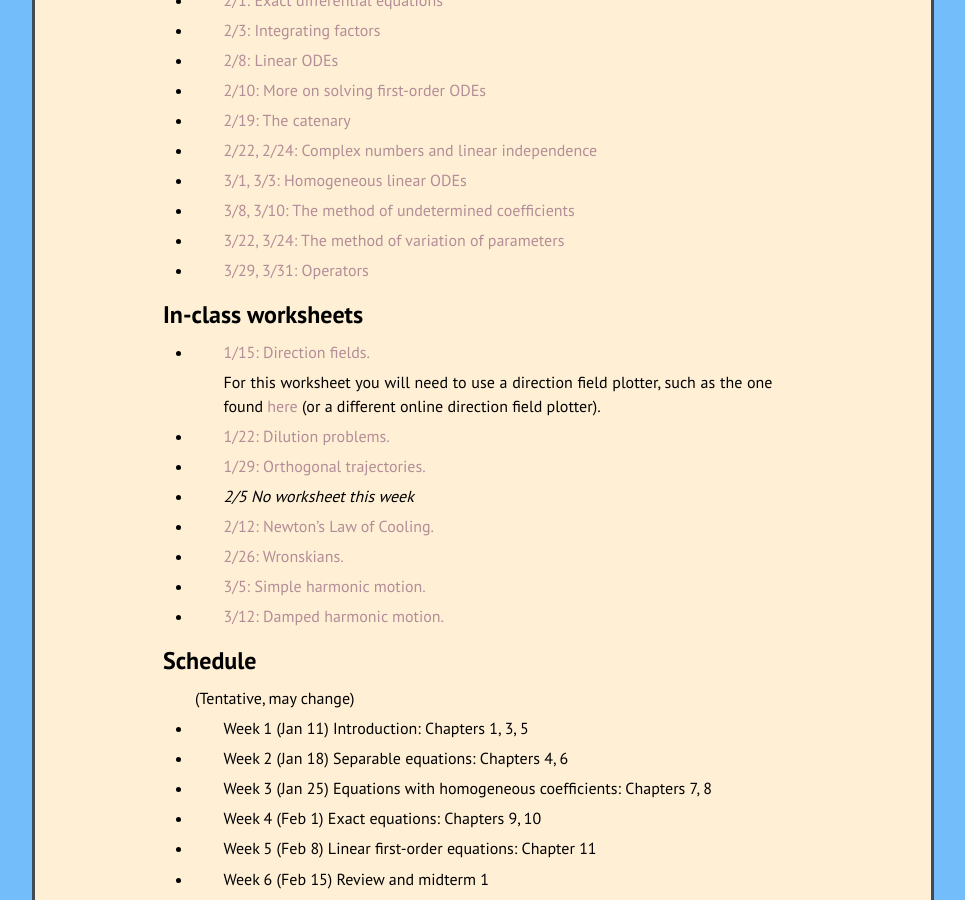
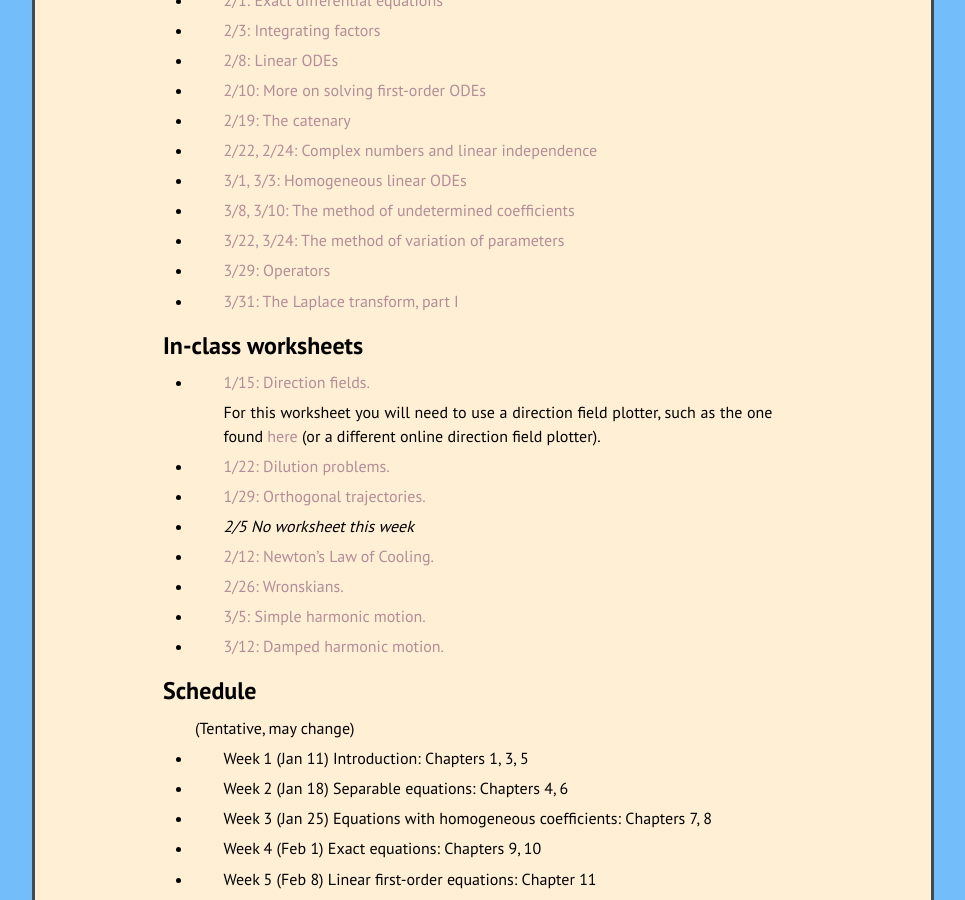
Before and after one commit to kamerynjw/kamerynjw.github.io, a Jekyll site: the page built from teaching/2021/math302.md, in a window 1280 px wide and 900 px high, scrolled down 1011 px. Shown: the whole window, without its empty margins (157-1122 px from the left). Built offline with Jekyll 4.4.1, drawn with Linux system fonts in a browser that asks for light colours; nearby versions of some CDN libraries.

Commit message:
slides slides slides

```diff
--- a/teaching/2021/math302.md
+++ b/teaching/2021/math302.md
@@ -61,7 +61,9 @@ Lecture notes
 
 * [3/22, 3/24: The method of variation of parameters]({{ page.url }}varpar.pdf)
 
-* [3/29, 3/31: Operators]({{ page.url }}op.pdf)
+* [3/29: Operators]({{ page.url }}op.pdf)
+
+* [3/31: The Laplace transform, part I]({{ page.url }}laplace.pdf)
 
 
 In-class worksheets
```
Also changed, not shown: 1 other file.
